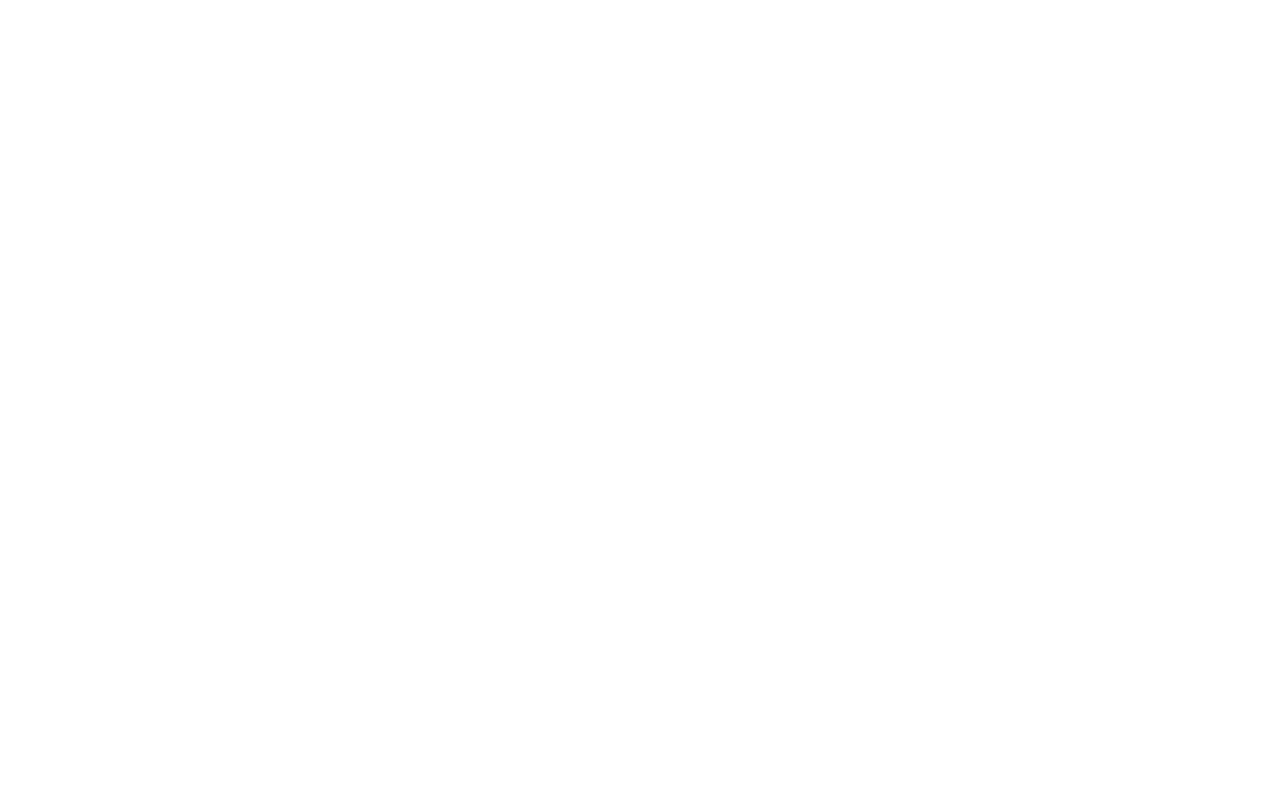
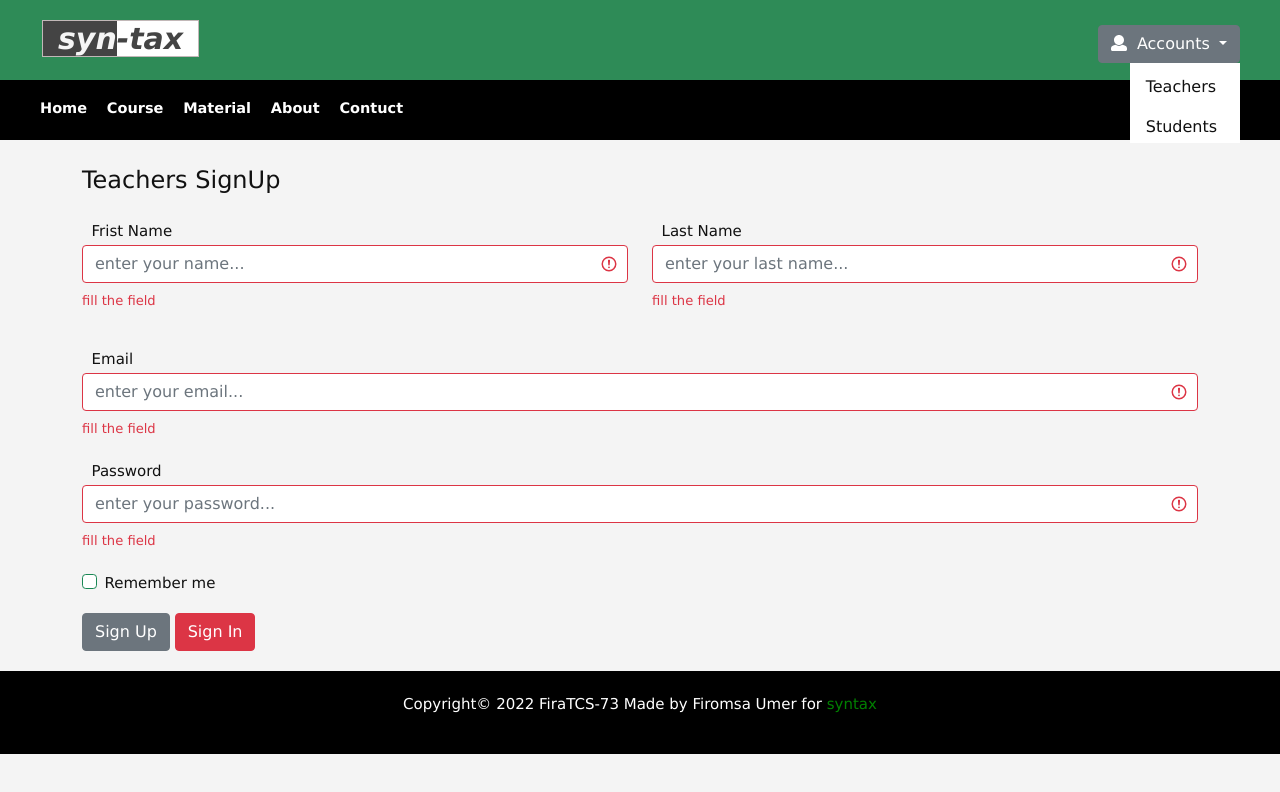
Before and after one commit to firaCS-73/student-registration, a plain HTML site: page t_singup.html in a window 1280 px wide. Drawn offline with Linux system fonts and the light colour scheme.

Commit message:
some new modification on t_forms

```diff
--- a/css/style.css
+++ b/css/style.css
@@ -92,7 +92,7 @@ a:hover {
 #top-header .top-tol ul li:nth-child(2):hover {
     background-color: #7fb194;
 }*/
-#top-header .top-tol .dropdown {
+#top-header .top-tol .myac {
     float: right;
 }
 #top-header .top-tol .dropdown-item {
--- a/t_singup.html
+++ b/t_singup.html
@@ -0,0 +1,108 @@
+<!DOCTYPE html>
+<html lang="en-us" dir="ltr">
+    <head>
+        <meta http-equiv="Content-Type" content="text/html" charset=utf-8">
+        <meta http-equiv="X-UA-Compatible" content="IE=edge">
+        <meta name="viewport" content="width=device-width, initial-scale=1">
+        <title>Teachers Sign_Up</title>
+
+        <meta name="description" content="student registration project for syntax, the short tearm toutorials institute">
+        <meta name="keywords" content="student registration, result processing">
+        <meta name="author" content="Firomsa Umer ali">
+
+        <link rel="shortcut icon" type="image/x-icon" href="images/lofb1.png"/>
+        <!--<link href="https://alx-apply.hbtn.io/level2/school.css" rel="stylesheet">-->
+        <link  href="icon/svg-with-js/css/fa-svg-with-js.css" rel="stylesheet">
+        <link href="css/bootstrap.min.css" rel="stylesheet">
+        <link href="css/style.css" rel="stylesheet" type="text/css">
+        <link href="css/forms.css" rel="stylesheet">
+    </head>
+
+<body>
+
+    <header id="top-header">
+        <div class="top-tol">
+            <ul>
+                <li><a class="logo" href="index.html"><em>syn</em><i>-tax</i></a></li>
+
+                <div class="dropdown myac">
+                    <button class="btn btn-secondary dropdown-toggle" type="button" data-bs-toggle="dropdown" area-hoshpopup="true" area-expaded="false"><i class="fas fa-user"></i>&nbsp; Accounts </button>
+                    <ul>
+                        <li><a href="t_signin.html"><button type="button" class="dropdown-item">Teachers</button></a></li>
+                        <li><a href="#"><button type="button" class="dropdown-item">Students</button></a></li>
+                    </ul>
+                </div>
+
+            </ul>
+        </div>
+    </header>
+
+    <nav id="nav-bar">
+        <div class="menu">
+            <ul>
+                <li><a href="index.html">Home</a></li>
+                <li><a href="course.html">Course</a></li>
+                <li><a href="material.html">Material</a></li>
+                <li><a href="about.html">About</a></li>
+                <li><a href="contuct.html">Contuct</a></li>
+            </ul>
+        </div>
+    </nav>
+
+	<div class="container">
+	<form action="" method="POST" class="was-validated"><br>
+	<legend>Teachers SignUp</legend><br>
+	<div class="row">
+		<div class="col">
+			<div class="mb-3 mt-3">
+			    <label for="f_name" class="form-lable">&nbsp;&nbsp;Frist Name</label>
+			    <input type="text" class="form-control" id="f_name" name="f_name" placeholder="enter your name..." required>
+			    <div class="valid-feedback">good to go</div>
+			    <div class="invalid-feedback">fill the field</div>
+			</div>
+		</div>
+
+		<div class="col">
+			<div class="mb-3 mt-3">
+			    <label for="l_name" class="form-lable">&nbsp;&nbsp;Last Name</label>
+			    <input type="text" class="form-control" id="l_name" name="l_name" placeholder="enter your last name..." required>
+			    <div class="valid-feedback">good to go</div>
+			    <div class="invalid-feedback">fill the field</div>
+			</div>
+		</div>
+	</div>
+
+		<div class="mb-3 mt-3">
+		    <label for="email" class="form-lable">&nbsp;&nbsp;Email</label>
+		    <input type="email" class="form-control" id="email" name="email" placeholder="enter your email..." required>
+		    <div class="valid-feedback">good to go</div>
+		    <div class="invalid-feedback">fill the field</div>
+		</div>
+
+		<div class="mb-3">
+		    <lable for="pswd" class="form-lable">&nbsp;&nbsp;Password</lable>
+		    <input type="password" class="form-control" id="pswd" name="pswd" placeholder="enter your password..." required>
+		    <div class="valid-feedback">good to go</div>
+		    <div class="invalid-feedback">fill the field</div>
+		</div>
+
+		<div class="form-check mb-3">
+		    <label for="checkbox" class="form-check-lable">Remember me</label>
+		    <input type="checkbox" id="checkbox" name="remember" class="form-check-input">
+		</div>
+
+		<button type="button" class="btn btn-secondary">Sign Up</button>
+		<button type="button" id="cra" class="btn btn-danger"><a href="t_signin.html">Sign In</a></button><br>
+    	</form>
+	</div>
+
+
+    <div id="fotter">
+        <p>Copyright&copy; 2022 FiraTCS-73 Made by Firomsa Umer for<a href="https://www.syntax.com" target="_blank"> syntax </a></p>
+    </div>
+
+    <script src="icon/svg-with-js/js/fontawesome-all.js"></script>
+    <script src="js/bootstrap.bundle.min.js"></script>
+    <script src="js/main.js"></script>
+</body>
+</html
```
Also changed, not shown: t_signin.html (+6 -2 lines).
